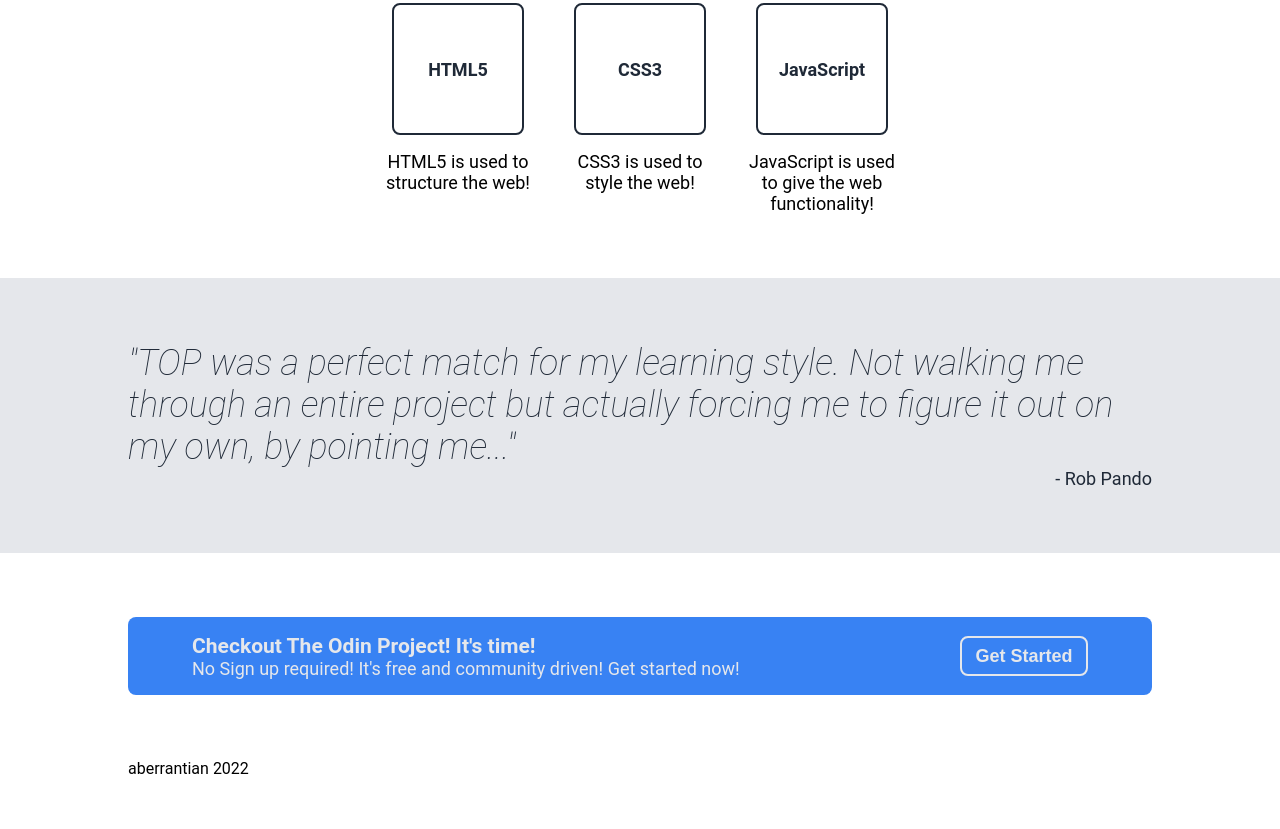
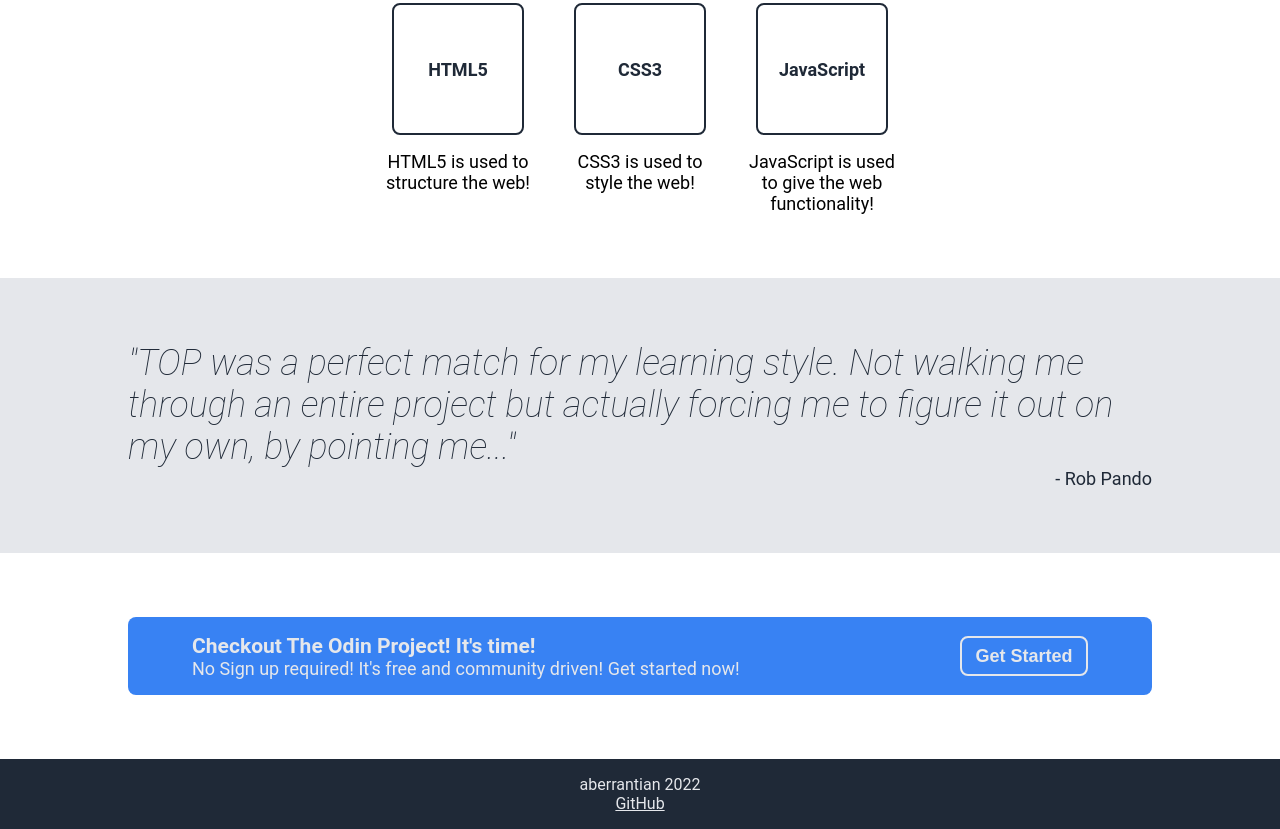
Before and after one commit to aberrantian/odin-landing-page, a plain HTML site: page index.html in a window 1280 px wide. Shown: the part 663-1492 px from the top of the page. Before the commit the page ends 1441 px from the top, so only its background shows below. Drawn offline with Linux system fonts and the light colour scheme.

Commit message:
complete footer css, add github link

```diff
--- a/index.html
+++ b/index.html
@@ -64,6 +64,7 @@
     </div>
     <div class="footer">
         <p>aberrantian 2022</p>
+        <a target="_blank" rel="noopener" href="https://github.com/aberrantian">GitHub</a>
     </div>
 </body>
 </html>
--- a/style.css
+++ b/style.css
@@ -208,3 +208,18 @@ h3 {
     color:#e5e7eb;
     border: solid 2px #e5e7eb;
 }
+
+.footer {
+    display: flex;
+    flex-direction: column;
+    align-items: center;
+    justify-content: center;
+    background-color: #1f2937;
+    color: #e5e7eb;
+    padding: 16px 0;
+}
+
+.footer a {
+    text-decoration: underline;
+    color: #e5e7eb;
+}
```
